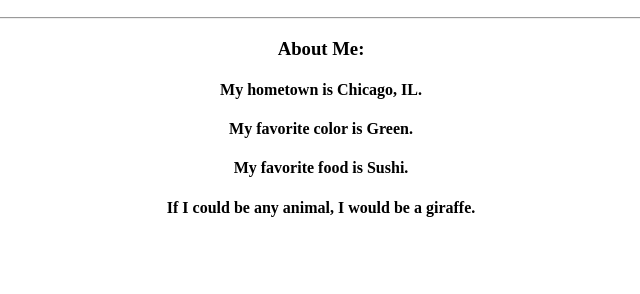
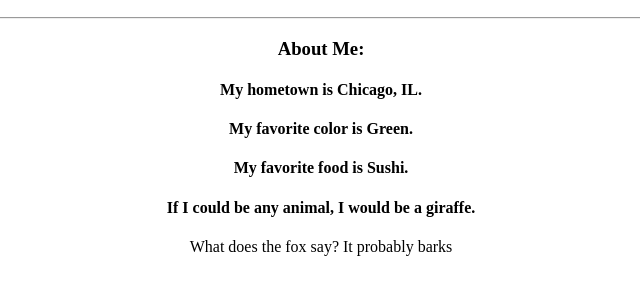
Before and after one commit to jyaoma/github-practice-repo, a plain HTML site: page index.html in a window 1280 px wide. Shown: the part 110-404 px from the top of the page, without its empty margins (319-959 px from the left). Drawn offline with Linux system fonts and the light colour scheme.

Commit message:
Add fox question

```diff
--- a/index.html
+++ b/index.html
@@ -15,6 +15,7 @@
       <h4>My favorite color is Green.</h4>
       <h4>My favorite food is Sushi.</h4>
       <h4>If I could be any animal, I would be a giraffe.</h4>
+      <p>What does the fox say? It probably barks</p>
     </div>
   </body>
 </html>
```
